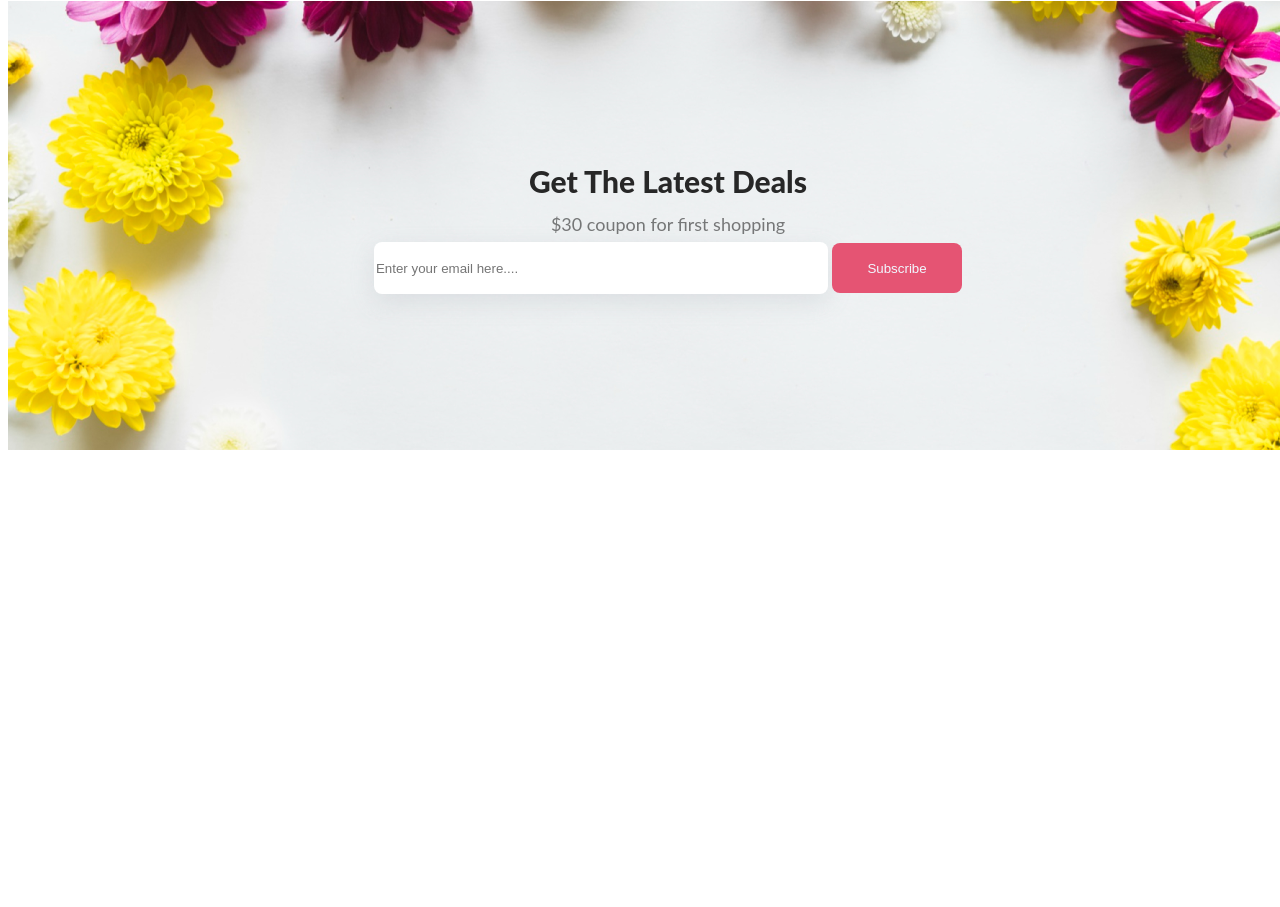
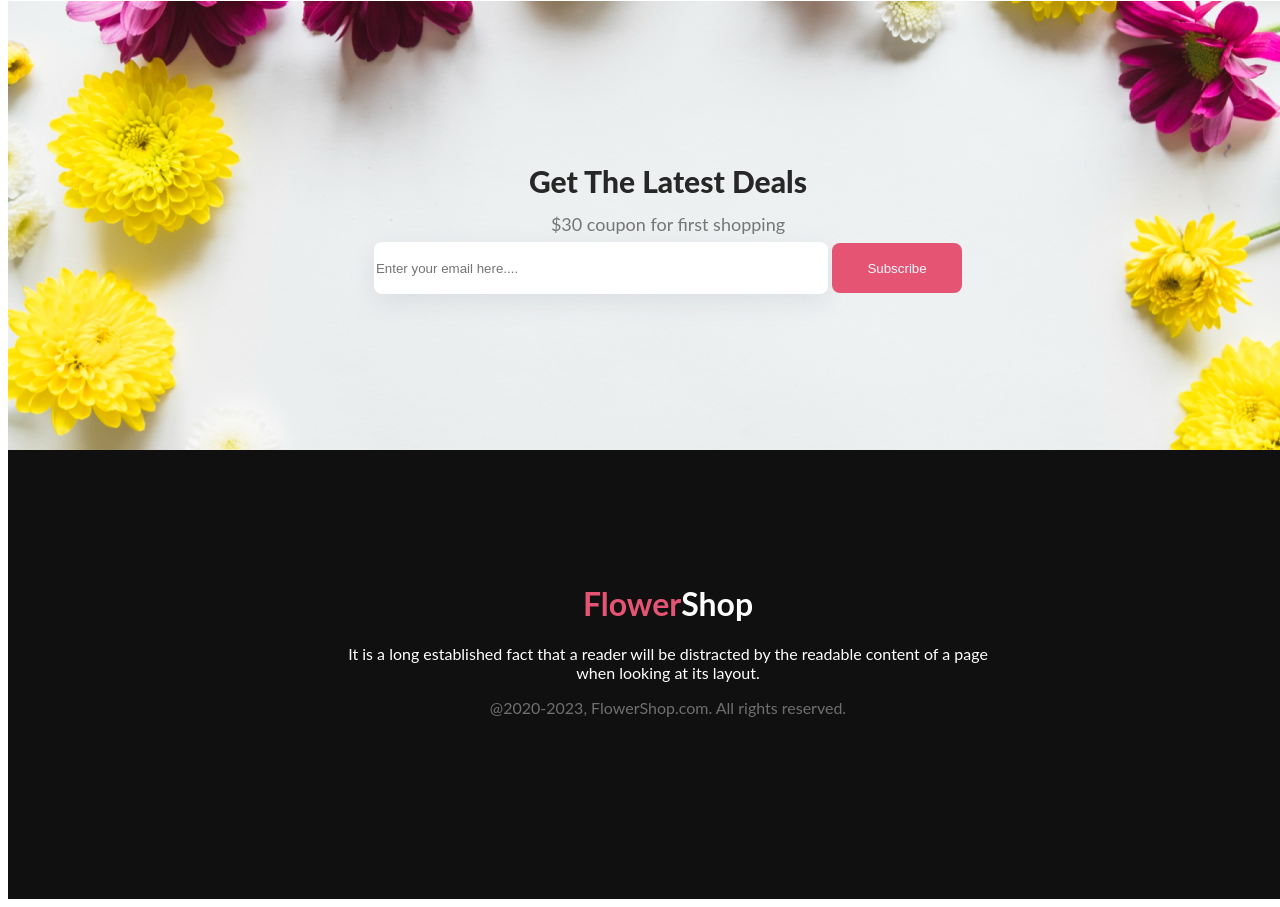
Before and after one commit to NURALAM11/kickstart_Html_and_Css, a plain HTML site: page index.html in a window 1280 px wide. Shown: the part 3187-4094 px from the top of the page. Before the commit the page ends 3645 px from the top, so only its background shows below. Drawn offline with Linux system fonts and the light colour scheme.

Commit message:
footer section added

```diff
--- a/index.html
+++ b/index.html
@@ -112,10 +112,15 @@
 
       </section>
 
+  </main>
+  <footer class="footer_section">
+    <div class="footer_content">
+      <h1><span>Flower</span>Shop</h1>
+      <p class="footer_text">It is a long established fact that a reader will be distracted by the readable content of a page when looking at its layout.</p>
+      <p class="copy_right">@2020-2023, FlowerShop.com. All rights reserved. </p>
+    </div>
 
-
-  </main>
-  <footer></footer>
+  </footer>
 
 </body>
 </html>
--- a/styles/style.css
+++ b/styles/style.css
@@ -270,3 +270,38 @@ border: none;
 color: aliceblue;
 cursor: pointer;
 }
+/* Footer Section Style */
+.footer_section{
+  width: 1320px;
+  height: 449px;
+  display: flex;
+  justify-content: center;
+  align-items: center;
+  background: rgb(17, 16, 16);
+}
+.footer_content{
+  width: 50%;
+  height: 50%;
+  margin: 0 auto;
+  text-align: center;
+
+}
+.footer_content h1{
+  color: #FFFFFF;
+}
+.footer_content span{
+  color: #E55473;
+}
+.footer_text{
+  color: #FFFFFF;
+}
+.copy_right{
+  color: rgba(255, 255, 255, 0.4);
+font-family: Lato;
+font-size: 16px;
+font-weight: 400;
+line-height: 19px;
+letter-spacing: 0%;
+text-align: center;
+#FFFFFF66
+}
```
